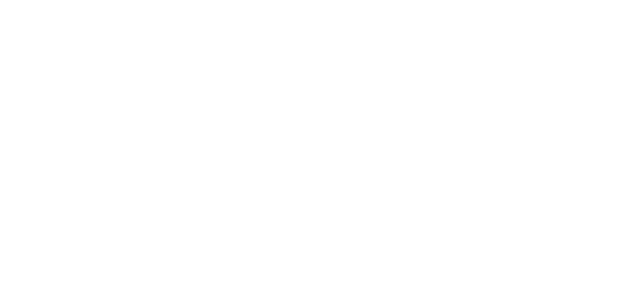
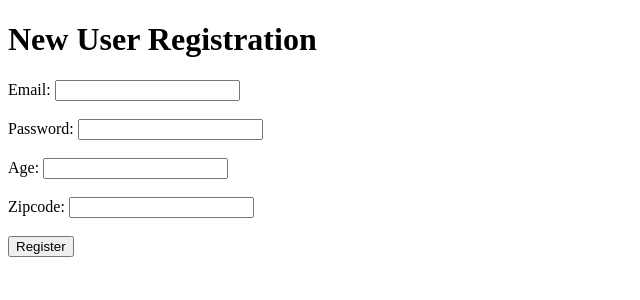
Before and after one commit to ibhan88/Ratings, a Flask app: page /register in a window 1280 px wide. Before the commit the part shown is empty. Shown: the top 300 px of the page, without its empty margins (0-640 px from the left). Run offline with Flask 2, Linux system fonts and the light colour scheme.

Commit message:
Changes to new user creation

```diff
--- a/server.py
+++ b/server.py
@@ -3,7 +3,7 @@
 from jinja2 import StrictUndefined
 
 from flask import Flask, render_template, redirect, request, flash, session
-from flask_debugtoolbar import DebugToolbarExtension
+# from flask_debugtoolbar import DebugToolbarExtension
 
 from model import User, Rating, Movie, connect_to_db, db
 
@@ -30,34 +30,61 @@ def index():
 def user_list():
     """Show list of users."""
 
-    users = User.query.all()
     return render_template("user_list.html", users=users)
 
 @app.route('/register')
 def show_register_form():
     """Shows registration form."""
 
-    return render_template("register_form.html")
+    existing_users = User.query.filter(User.email!=None).all()
+    emails = []
+    for user in existing_users:
+        emails.append(user.email)
+
+    print "#################### EMAILS ######################"
+    print emails
+    print "##################################################"
+
+    return render_template("register_form.html", emails=emails)
     # if methods == "GET":
     #     return render_template("register_form.html")
     # else:
     #     #Some CODE
     #     return redirect("/")
 
+@app.route('/user_id_check')
+def check_user_id():
+
+    new_email = request.form.get("email")
+    emails = User.query.filter(User.email!=None)
+    #check password too
+    if new_email in emails:
+        return "This email is already registered."
+
+
 @app.route('/register-confirmation', methods=["POST"])
 def show_register_confirmation():
     """Shows registration confirmation."""
 
-    return render_template("registration_confirmation.html")
+    email = request.form.get("email")
+    password = request.form.get("password")
+    age = request.form.get("age")
+    zipcode = request.form.get("zipcode")
+
+    new_user = User(email=email,password=password,age=age,zipcode=zipcode)
+    db.session.add(new_user)
+    db.session.commit()
+
+    return redirect("/")
 
 if __name__ == "__main__":
     # We have to set debug=True here, since it has to be True at the
     # point that we invoke the DebugToolbarExtension
-    app.debug = True
+    # app.debug = True
 
     connect_to_db(app)
 
     # Use the DebugToolbar
-    DebugToolbarExtension(app)
+    # DebugToolbarExtension(app)
 
     app.run()
--- a/templates/base.html
+++ b/templates/base.html
@@ -2,7 +2,8 @@
 <html>
 <head>
   <title>Ratings</title>
-  <script>
+  <script src="https://code.jquery.com/jquery.js"></script>
+  <script src="static/ratings.js"></script>
 </head>
 
 <body>
--- a/templates/register_form.html
+++ b/templates/register_form.html
@@ -3,11 +3,21 @@
 
 <h1>New User Registration</h1>
 
-<form action="/register" method="POST">
-    <label>Email: <input type="text" name="email"><br><br></label>
+<form action="/register-confirmation" id="registrationform" method="POST">
+    <label>Email: <input type="text" id="email" name="email"><br><br></label>
     <label>Password: <input type="text" name="password"><br><br></label>
     <label>Age: <input type="number" min=0 name="age"><br><br></label>
     <label>Zipcode: <input type="number" min=0 name="zipcode"><br><br></label>
     <label><input type="submit" value="Register"></label>
 </form>
+<script>
+    $('#registrationform').on('submit', function (evt) {
+        $get()
+        debugger;
+        if (newEmail in {{ emails }}) {
+            alert("This email is already registered.");
+            evt.preventDefault();
+        }
+    });
+</script>
 {% endblock %}
```
